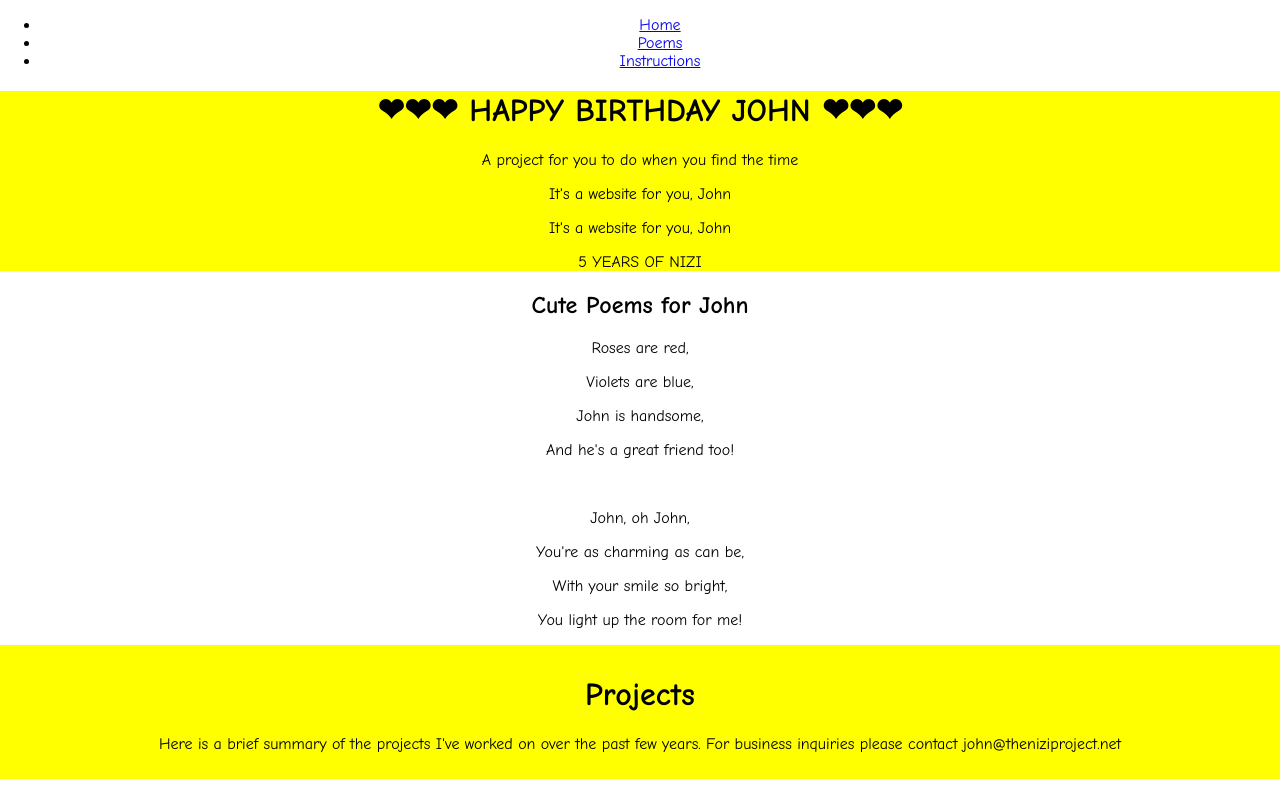
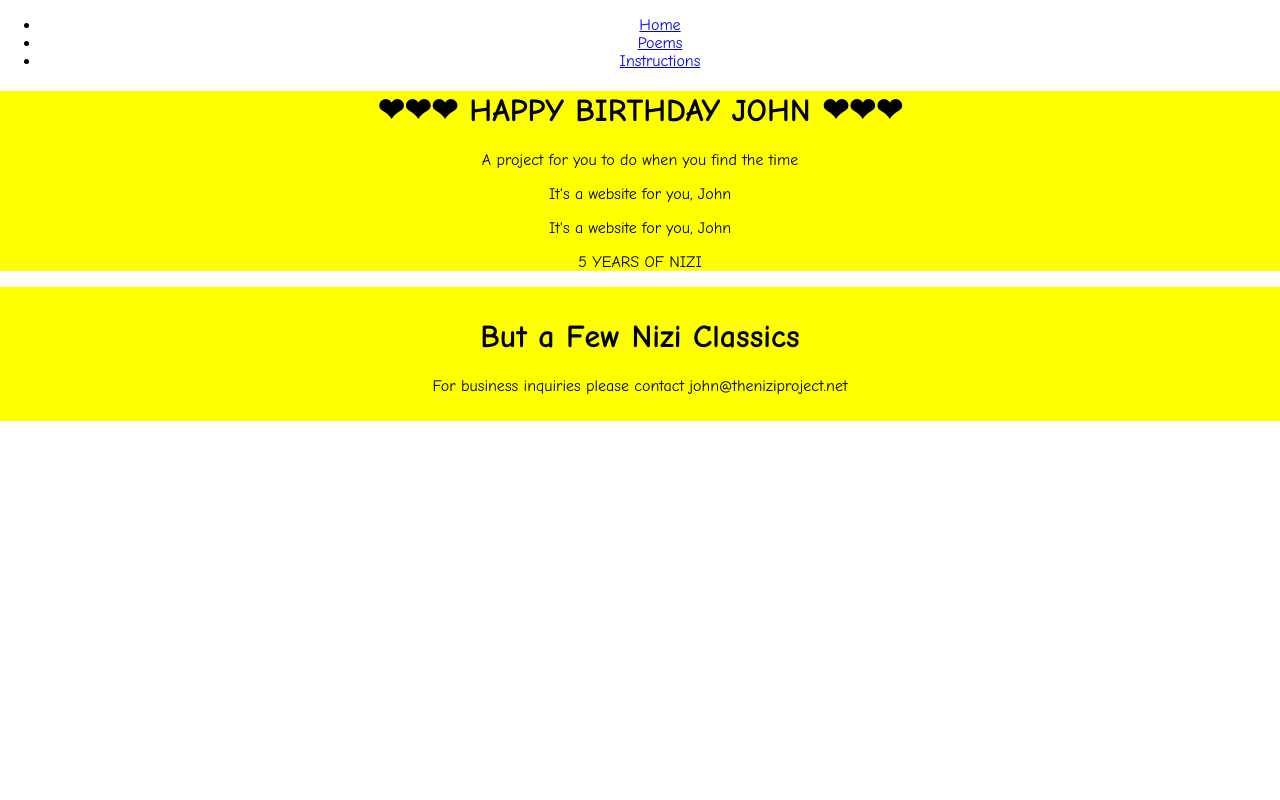
Before and after one commit to CianMRoche/theniziproject, a plain HTML site: page index.html in a window 1280 px wide. Drawn offline with Linux system fonts and the light colour scheme; no server answers.

Commit message:
index fix(?)

```diff
--- a/index.html
+++ b/index.html
@@ -25,22 +25,9 @@
         <p> 5 YEARS OF NIZI</p>
     </div>
 
-    <div class="poems">
-        <h2>Cute Poems for John</h2>
-        <p>Roses are red,</p>
-        <p>Violets are blue,</p>
-        <p>John is handsome,</p>
-        <p>And he's a great friend too!</p>
-        <br>
-        <p>John, oh John,</p>
-        <p>You're as charming as can be,</p>
-        <p>With your smile so bright,</p>
-        <p>You light up the room for me!</p>
-    </div>
-
     <div class="projects">
-        <h1>Projects</h1>
-        <p>Here is a brief summary of the projects I've worked on over the past few years. For business inquiries please contact john@theniziproject.net</p>
+        <h1>But a Few Nizi Classics</h1>
+        <p>For business inquiries please contact john@theniziproject.net</p>
         <script>
             const mediaDirectory = './media';
             const projectsDiv = document.querySelector('.projects');
@@ -60,6 +47,9 @@
                         imageElement.src = imageUrl;
                         projectsDiv.appendChild(imageElement);
                     });
+                })
+                .catch(error => {
+                    console.error('Error fetching media files:', error);
                 });
         </script>
     </div>
```
